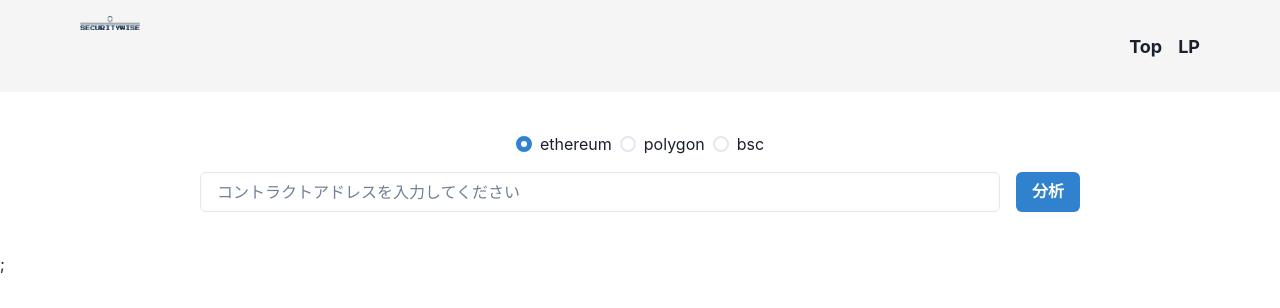
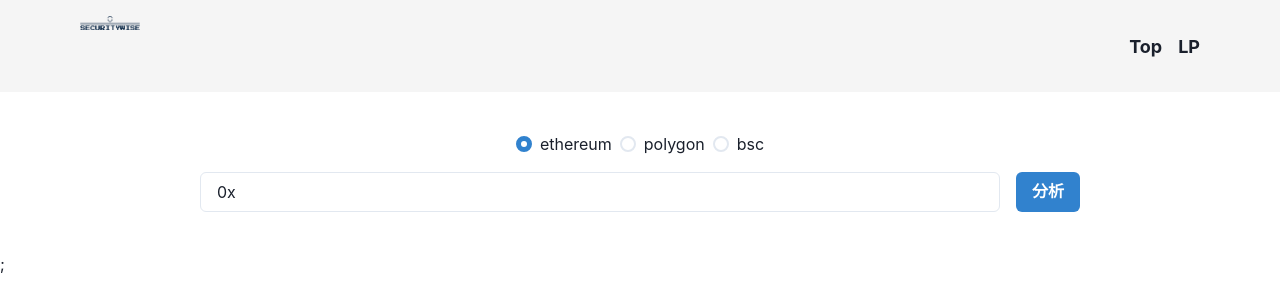
Before and after one commit to To22-Corporation/hackathon_akindo_security, a Next.js app in the folder front/: page / in a window 1280 px wide. Shown: the top 308 px of the page. Built offline with nearby package versions, Linux system fonts and the light colour scheme.

Commit message:
フロントに初期値設定の追加

```diff
--- a/front/templates/index.tsx
+++ b/front/templates/index.tsx
@@ -1,6 +1,7 @@
 import type { NextPage } from "next";
 import * as React from "react";
 import { Box } from "@chakra-ui/react";
+import { useRouter } from "next/router";
 import {
   Input,
   Button,
@@ -17,6 +18,7 @@ type Props = {
 };
 
 import { useForm } from "react-hook-form";
+
 const Index: React.FC<Props> = (props) => {
   const [radioValue, setRadioValue] = React.useState<string>("eth");
   const { setValue, handleSubmit, getValues } = useForm({
@@ -25,6 +27,8 @@ const Index: React.FC<Props> = (props) => {
       network: "eth",
     },
   });
+  const router = useRouter();
+  setValue("contractAddress", router.query.address);
 
   return (
     <Box
@@ -57,6 +61,7 @@ const Index: React.FC<Props> = (props) => {
           <Input
             onChange={(data) => setValue("contractAddress", data.target.value)}
             maxWidth="800px"
+            defaultValue={getValues("contractAddress")}
             id="contractAddress"
             size="md"
             placeholder="コントラクトアドレスを入力してください"
```
